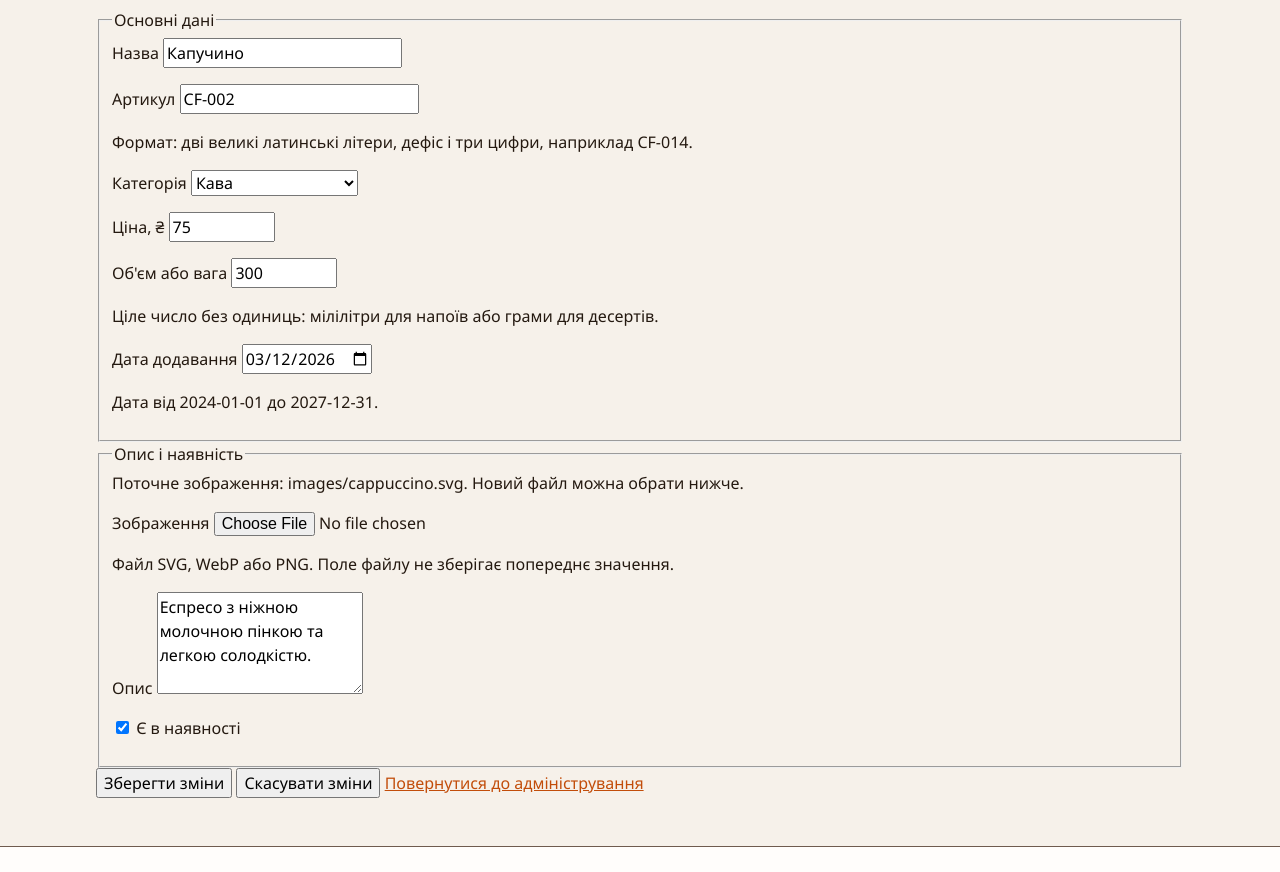
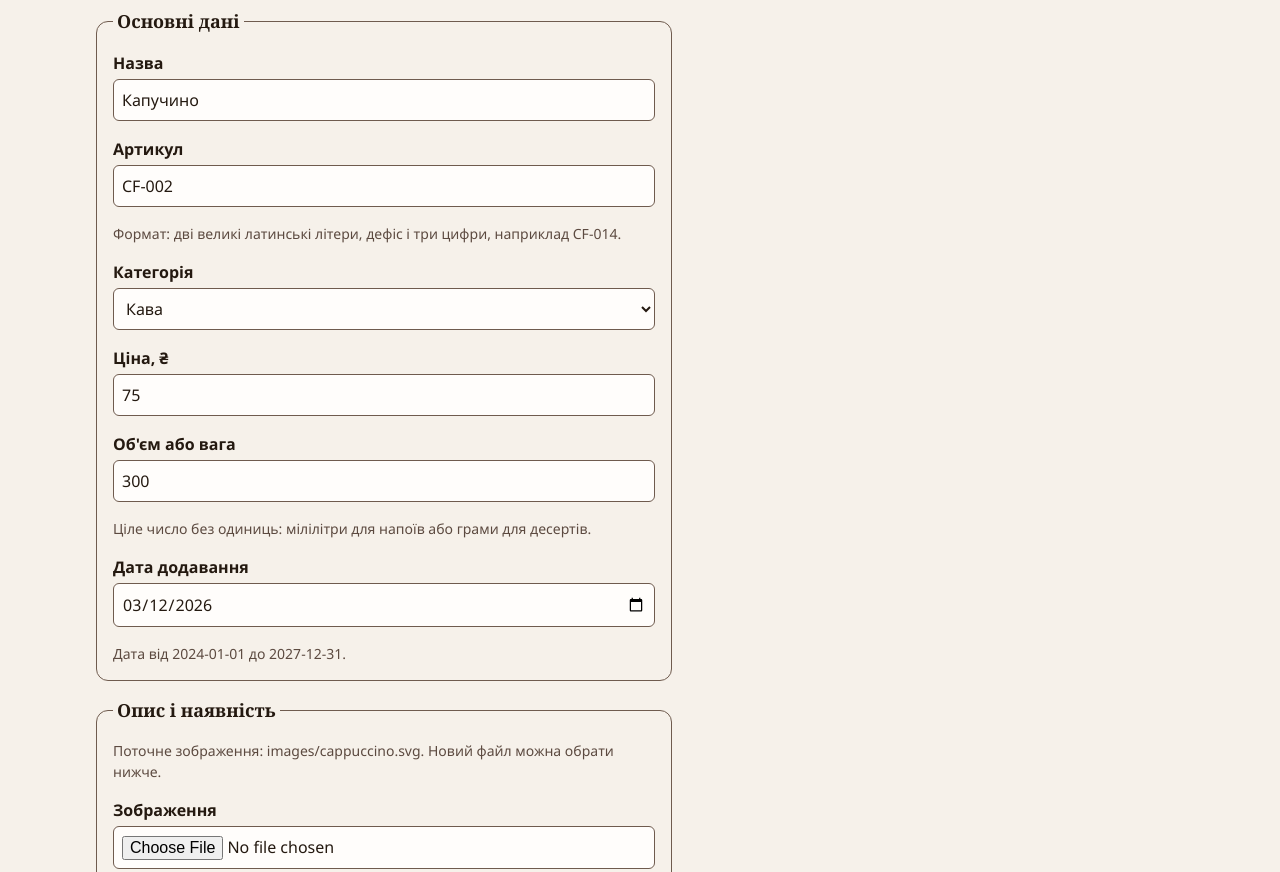
Before and after one commit to Olha-Shutylieva/web-coffee, a plain HTML site: page admin-edit.html in a window 1280 px wide. Shown: the part 260-1132 px from the top of the page. Drawn offline with Linux system fonts and the light colour scheme.

Commit message:
Style admin and visitor forms, including focus and invalid states.

```diff
--- a/admin-edit.html
+++ b/admin-edit.html
@@ -49,28 +49,28 @@
     <h1>Редагування: Капучино</h1>
     <p>Форма заповнена поточними даними позиції. Скидання повертає ці початкові значення, а не порожні поля.</p>
 
-    <form id="edit-item" action="admin-edit.html" method="get">
+    <form class="form" id="edit-item" action="admin-edit.html" method="get">
       <input type="hidden" name="id" value="cappuccino">
 
-      <fieldset>
-        <legend>Основні дані</legend>
+      <fieldset class="form__group">
+        <legend class="form__legend">Основні дані</legend>
 
-        <p>
-          <label for="title">Назва</label>
+        <p class="form__field">
+          <label class="form__label" for="title">Назва</label>
           <input id="title" name="title" type="text" required minlength="2" maxlength="80" autocomplete="off"
             value="Капучино">
         </p>
 
-        <p>
-          <label for="sku">Артикул</label>
+        <p class="form__field">
+          <label class="form__label" for="sku">Артикул</label>
           <input id="sku" name="sku" type="text" required maxlength="6" pattern="^[A-Z]{2}-\d{3}$"
             aria-describedby="sku-hint" title="Дві великі латинські літери, дефіс і три цифри" autocomplete="off"
             value="CF-002">
         </p>
-        <p id="sku-hint">Формат: дві великі латинські літери, дефіс і три цифри, наприклад CF-014.</p>
+        <p class="form__hint" id="sku-hint">Формат: дві великі латинські літери, дефіс і три цифри, наприклад CF-014.</p>
 
-        <p>
-          <label for="category">Категорія</label>
+        <p class="form__field">
+          <label class="form__label" for="category">Категорія</label>
           <select id="category" name="category" required>
             <option value="">Оберіть категорію</option>
             <option value="coffee" selected>Кава</option>
@@ -80,55 +80,55 @@
           </select>
         </p>
 
-        <p>
-          <label for="price">Ціна, ₴</label>
+        <p class="form__field">
+          <label class="form__label" for="price">Ціна, ₴</label>
           <input id="price" name="price" type="number" required min="1" max="9999" step="1" inputmode="numeric"
             value="75">
         </p>
 
-        <p>
-          <label for="volume">Об'єм або вага</label>
+        <p class="form__field">
+          <label class="form__label" for="volume">Об'єм або вага</label>
           <input id="volume" name="volume" type="number" required min="1" max="1000" step="1" inputmode="numeric"
             aria-describedby="volume-hint" value="300">
         </p>
-        <p id="volume-hint">Ціле число без одиниць: мілілітри для напоїв або грами для десертів.</p>
+        <p class="form__hint" id="volume-hint">Ціле число без одиниць: мілілітри для напоїв або грами для десертів.</p>
 
-        <p>
-          <label for="addedAt">Дата додавання</label>
+        <p class="form__field">
+          <label class="form__label" for="addedAt">Дата додавання</label>
           <input id="addedAt" name="addedAt" type="date" required min="2024-01-01" max="2027-12-31"
             aria-describedby="added-at-hint" value="2026-03-12">
         </p>
-        <p id="added-at-hint">Дата від 2024-01-01 до 2027-12-31.</p>
+        <p class="form__hint" id="added-at-hint">Дата від 2024-01-01 до 2027-12-31.</p>
       </fieldset>
 
-      <fieldset>
-        <legend>Опис і наявність</legend>
+      <fieldset class="form__group">
+        <legend class="form__legend">Опис і наявність</legend>
 
-        <p>Поточне зображення: images/cappuccino.svg. Новий файл можна обрати нижче.</p>
-        <p>
-          <label for="image">Зображення</label>
+        <p class="form__note">Поточне зображення: images/cappuccino.svg. Новий файл можна обрати нижче.</p>
+        <p class="form__field">
+          <label class="form__label" for="image">Зображення</label>
           <input id="image" name="image" type="file" accept="image/svg+xml,image/webp,image/png"
             aria-describedby="image-hint">
         </p>
-        <p id="image-hint">Файл SVG, WebP або PNG. Поле файлу не зберігає попереднє значення.</p>
+        <p class="form__hint" id="image-hint">Файл SVG, WebP або PNG. Поле файлу не зберігає попереднє значення.</p>
 
-        <p>
-          <label for="description">Опис</label>
+        <p class="form__field">
+          <label class="form__label" for="description">Опис</label>
           <textarea id="description" name="description" required maxlength="300" rows="4">Еспресо з ніжною молочною пінкою та легкою солодкістю.</textarea>
         </p>
 
-        <p>
-          <label>
+        <p class="form__field form__field--choice">
+          <label class="form__label">
             <input id="inStock" name="inStock" type="checkbox" value="true" checked>
             Є в наявності
           </label>
         </p>
       </fieldset>
 
-      <p>
-        <button type="submit">Зберегти зміни</button>
-        <button type="reset">Скасувати зміни</button>
-        <a href="admin.html">Повернутися до адміністрування</a>
+      <p class="form__actions">
+        <button class="button button--primary" type="submit">Зберегти зміни</button>
+        <button class="button button--secondary" type="reset">Скасувати зміни</button>
+        <a class="button button--secondary" href="admin.html">Повернутися до адміністрування</a>
       </p>
     </form>
   </main>
--- a/css/main.css
+++ b/css/main.css
@@ -699,6 +699,125 @@
     border-radius: var(--radius-m);
     background: var(--color-text);
   }
+
+  /* Форми адміністратора і відвідувача. */
+  .form {
+    display: grid;
+    gap: var(--space-m);
+    max-inline-size: 36rem;
+  }
+
+  .form__group {
+    display: grid;
+    gap: var(--space-m);
+    margin: 0;
+    padding: var(--space-m);
+    border: 1px solid var(--color-border);
+    border-radius: var(--radius-m);
+  }
+
+  .form__legend {
+    padding-inline: var(--space-xs);
+    font-family: var(--font-heading);
+    font-size: 1.125rem;
+    font-weight: 700;
+  }
+
+  .form__field {
+    display: flex;
+    flex-direction: column;
+    align-items: stretch;
+    gap: var(--space-xs);
+    margin: 0;
+  }
+
+  .form__label {
+    font-weight: 700;
+  }
+
+  .form__hint,
+  .form__note {
+    margin: 0;
+    color: var(--color-text-muted);
+    font-size: 0.875rem;
+  }
+
+  .form input:not([type="checkbox"]):not([type="radio"]):not([type="range"]):not([type="hidden"]),
+  .form select,
+  .form textarea {
+    inline-size: 100%;
+    min-block-size: 2.5rem;
+    padding: var(--space-s);
+    border: 1px solid var(--color-border);
+    border-radius: var(--radius-s);
+    background: var(--color-surface);
+    color: var(--color-text);
+  }
+
+  .form textarea {
+    min-block-size: 6rem;
+    resize: vertical;
+  }
+
+  .form input::placeholder,
+  .form textarea::placeholder {
+    color: var(--color-text-muted);
+    opacity: 1;
+  }
+
+  .form input[type="checkbox"],
+  .form input[type="radio"],
+  .form input[type="range"] {
+    accent-color: var(--color-accent);
+  }
+
+  .form input[type="range"] {
+    inline-size: 100%;
+    padding: 0;
+  }
+
+  .form__field--choice {
+    flex-direction: row;
+  }
+
+  .form__field--choice .form__label {
+    display: flex;
+    align-items: center;
+    gap: var(--space-s);
+    font-weight: 400;
+  }
+
+  .form__actions {
+    display: flex;
+    flex-wrap: wrap;
+    align-items: center;
+    gap: var(--space-s);
+    margin: 0;
+  }
+
+  /*
+    Некоректне значення: колір рамки і товщина рамки.
+    Знак оклику на підписі не залежить від кольору.
+  */
+  .form input:user-invalid:not([type="checkbox"]):not([type="radio"]):not([type="range"]),
+  .form select:user-invalid,
+  .form textarea:user-invalid {
+    border-color: var(--color-error);
+    border-width: 0.1875rem;
+  }
+
+  .form input[type="checkbox"]:user-invalid,
+  .form input[type="radio"]:user-invalid {
+    outline: 0.1875rem solid var(--color-error);
+    outline-offset: 0.125rem;
+  }
+
+  .form__field:not(.form__field--choice):has(:user-invalid) > .form__label::after,
+  .form__field--choice:has(input[type="checkbox"]:user-invalid) > .form__label::after,
+  .form__group:has(input[type="radio"]:user-invalid) > .form__legend::after {
+    content: " !";
+    font-weight: 700;
+  }
 }
 
 /* ==========================================================================
```
Also changed, not shown: admin.html (+30 -30 lines), details.html (+30 -30 lines), index.html (+30 -30 lines).
